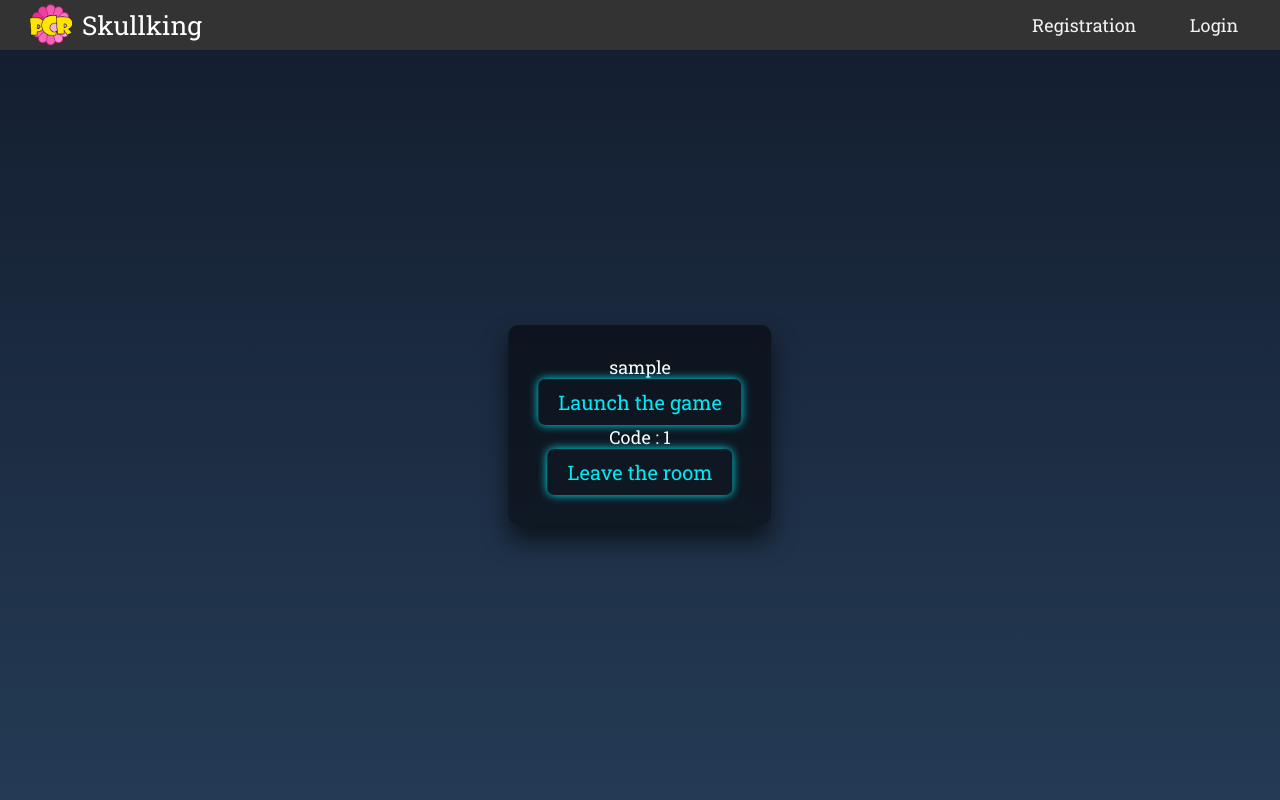
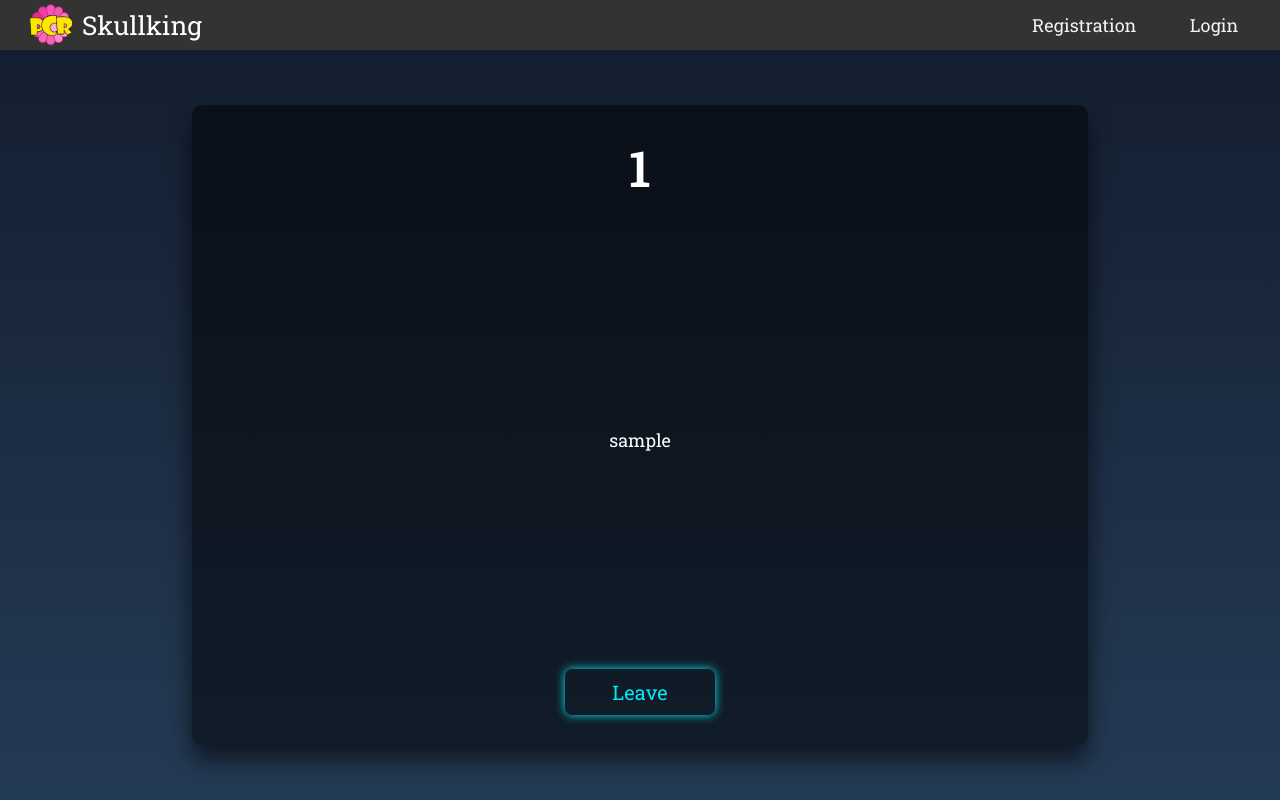
Before and after one commit to Sydnec/skullking, a Django app: template myapp/templates/myapp/room.html in a window 1280 px wide. Run offline with Django 3.2, Linux system fonts and the light colour scheme; the template is opened without the code that fills it: most values are stand-ins (such as "Sample title", 1, 10 or a date in 2020); some web fonts are replaced.

Commit message:
Best UI, Room initial UI Next step : Start the game

```diff
--- a/myapp/static/myapp/style.css
+++ b/myapp/static/myapp/style.css
@@ -1,18 +1,34 @@
+/** myapp/static/myapp/style.css */
 /* ! INITIALISATION ! */
+:root {
+	--main-color: #03e9f4;
+	--background-color: #141e30;
+	--background-second-color: #243b55;
+}
 * {
 	margin: 0;
 	padding: 0;
 	border: 0;
 	font: inherit;
 	text-decoration: none;
-	list-style-type:none;
+	list-style-type: none;
 	vertical-align: baseline;
 	font-family: 'Roboto Slab', serif;
 	font-optical-sizing: auto;
 	font-size: 18px;
 }
-html{
+html {
 	overflow: hidden;
+}
+h1 {
+	font-weight: 600;
+	font-size: 50px;
+	margin: 0 0 30px;
+	padding: 0;
+	text-align: center;
+}
+h2 {
+	font-size: 35px;
 }
 p,
 h1,
@@ -23,32 +39,54 @@ h5,
 h6,
 li,
 label,
-a {
+a,
+input {
 	color: white;
 }
 #content {
 	height: calc(100vh - 50px);
-	background: linear-gradient(#141e30, #243b55);
+	background: linear-gradient(
+		var(--background-color),
+		var(--background-second-color)
+	);
 }
 
 /* TODO Elements réutiilisables */
+input {
+	border: none;
+	border-bottom: 1px solid #fff;
+	outline: none;
+	background: transparent;
+}
 button {
 	background-color: transparent;
 	position: relative;
 	display: inline-block;
-	color: #03e9f4;
+	color: var(--main-color);
 	padding: 10px 20px;
 	font-size: 20px;
 	overflow: hidden;
-	transition: 0.5s;
+	transition: 0.35s;
 	border-radius: 7px;
-	box-shadow: 0 0 10px #03e9f4;
+	box-shadow: 0 0 10px var(--main-color);
 }
 button:hover {
-	background: #03e9f4;
+	background: var(--main-color);
 	color: #fff;
 	border-radius: 7px;
-	box-shadow: 0 0 5px #03e9f4, 0 0 25px #03e9f4;
+	box-shadow: 0 0 5px var(--main-color), 0 0 25px var(--main-color);
+}
+.green-button:hover {
+	background: green;
+	color: #fff;
+	border-radius: 7px;
+	box-shadow: 0 0 5px green, 0 0 25px green;
+}
+.red-button:hover {
+	background: red;
+	color: #fff;
+	border-radius: 7px;
+	box-shadow: 0 0 5px red, 0 0 25px red;
 }
 .frame {
 	text-align: center;
@@ -276,9 +292,35 @@ button:hover {
 .error-content .user-box input:valid ~ label {
 	top: -20px;
 	left: 0;
-	color: #03e9f4;
+	color: var(--main-color);
 	font-size: 14px;
 }
 #back-to-home {
 	margin-top: 40px;
 }
+
+/* TODO Room */
+.room-content {
+	width: 70%;
+	height: 80%;
+	display: flex;
+	flex-direction: column;
+	justify-content: space-between;
+	align-items: center;
+}
+.username-list {
+	margin: 10px 0;
+}
+.room-buttons {
+	margin-top: 20px;
+	display: flex;
+	justify-content: center;
+}
+.room-buttons form {
+	width: 150px;
+	margin: 0 10px;
+}
+.room-buttons button {
+	padding: 10px 20px;
+	width: 100%;
+}
--- a/myapp/templates/myapp/login.html
+++ b/myapp/templates/myapp/login.html
@@ -2,7 +2,7 @@
 
 {% extends "myapp/base.html" %} {% block content %}
 <div class="form-content frame">
-	<h2>Login</h2>
+	<h1>Login</h1>
 	<!-- Errors messages -->
 	{% if form.errors %}
 	<div class="alert alert-danger">
--- a/myapp/templates/myapp/registration.html
+++ b/myapp/templates/myapp/registration.html
@@ -2,7 +2,7 @@
 
 {% extends "myapp/base.html" %} {% block content %}
 <div class="form-content frame">
-	<h2>Registration</h2>
+	<h1>Registration</h1>
 	<!-- Form - User -->
 	<form action="" method="post" class="form-horizontal">
 		{% csrf_token %}
--- a/myapp/templates/myapp/room.html
+++ b/myapp/templates/myapp/room.html
@@ -1,22 +1,24 @@
 <!-- myapp/templates/myapp/room.html -->
 
 {% extends "myapp/base.html" %} {% block content %}
-<div class="frame">
-	<div class="room-content">
+<div class="room-content frame">
+	<h1>{{ room_id }}</h2>
 	<ul>
 		{% for username in usernames %}
-			<li>{{ username }}</li>
+		<li class="username-list">{{ username }}</li>
 		{% endfor %}
 	</ul>
-	</div>
+	<div class="room-buttons">
+		{% if is_owner %}
 		<form action="" method="post">
 			{% csrf_token %}
-		<button type="submit" name="launch">Launch the game</button>
+			<button type="submit" name="launch">Launch</button>
 		</form>
+		{% endif %}
 		<form action="/leave/{{ room_id }}/" method="post">
 			{% csrf_token %}
-		<h2>Code : {{ room_id }}</h2>
-		<button type="submit">Leave the room</button>
+			<button class="red-button" type="submit">Leave</button>
 		</form>
 	</div>
+</div>
 {% endblock content %}
```
Also changed, not shown: other parts of myapp/static/myapp/style.css (+33 -55 lines), myapp/templates/myapp/home.html (+4 -4 lines), myapp/views/game.py (+9 -6 lines), myapp/views/room.py (+17 -30 lines), 2 other files. Lines whose indentation alone changed are shown as unchanged.
